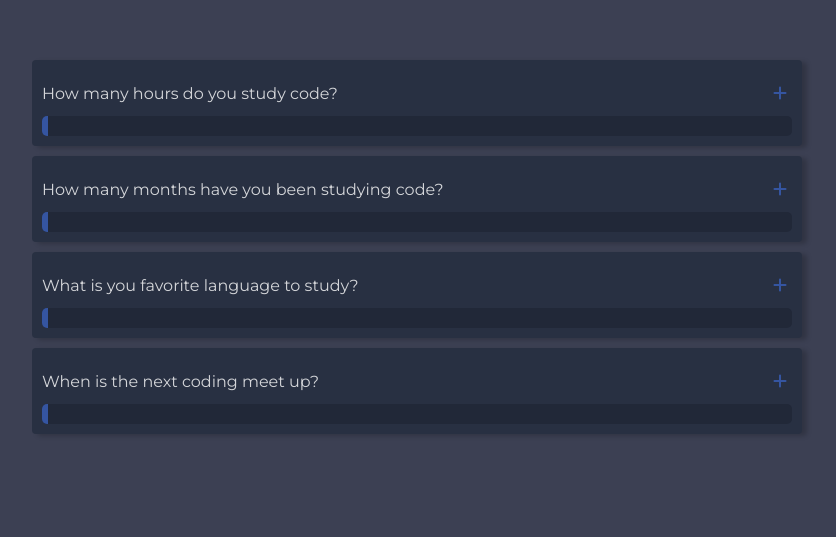
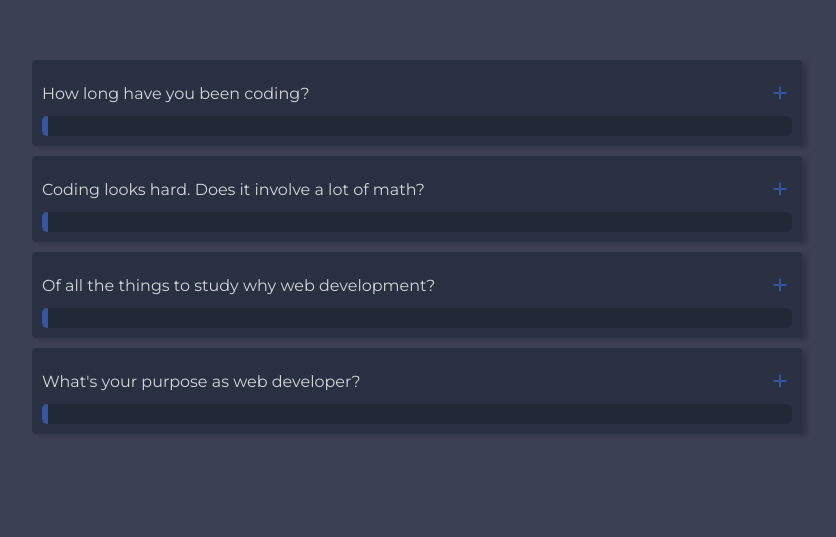
Before and after one commit to Nola360/March-14, a plain HTML site: page index.html in a window 1280 px wide. Shown: the part 148-685 px from the top of the page, without its empty margins (223-1059 px from the left). Drawn offline with Linux system fonts and the light colour scheme.

Commit message:
changed questions and added new answers

```diff
--- a/index.html
+++ b/index.html
@@ -17,57 +17,64 @@
       <div class="accordion">
         <div class="accordion-item" id='question1'>
           <a class='accordion-link' href="#question1">
-            How many hours do you study code?
+            How long have you been coding?
             <i class="fas fa-plus"></i>
             <i class="fas fa-minus"></i>
           </a>
           <div class="answer">
-            <p>Lorem ipsum dolor sit amet consectetur adipisicing elit. Quasi distinctio omnis sunt explicabo at illo
-              quidem architecto iste.Lorem ipsum dolor sit amet consectetur adipisicing elit. Quasi distinctio omnis
-              sunt explicabo at illo
-              quidem architecto iste.
+            <p>Well according to github I've been coding for about 4.5 months! However, I've been coding much much
+              longer than that on and off. I began using github about 10 months ago but I've been using it more
+              seriously for the last 5 months.
             </p>
           </div>
         </div>
         <div class="accordion-item" id='question2'>
           <a class='accordion-link' href="#question2">
-            How many months have you been studying code?
+            Coding looks hard. Does it involve a lot of math?
             <i class="fas fa-plus"></i>
             <i class="fas fa-minus"></i>
           </a>
           <div class="answer">
-            <p>Lorem ipsum dolor sit amet consectetur adipisicing elit. Quasi distinctio omnis sunt explicabo at illo
-              quidem architecto iste.Lorem ipsum dolor sit amet consectetur adipisicing elit. Quasi distinctio omnis
-              sunt explicabo at illo
-              quidem architecto iste.
+            <p>No but to be honest, it all depends on what type of project you're developing. Some projects such as
+              a weight converter require
+              mathmatical expressions while other projects simply do not. If you're wondering if math is an integral
+              part of web
+              development, the answer is yes!
             </p>
           </div>
         </div>
         <div class="accordion-item" id='question3'>
           <a class='accordion-link' href="#question3">
-            What is you favorite language to study?
+            Of all the things to study why web development?
             <i class="fas fa-plus"></i>
             <i class="fas fa-minus"></i>
           </a>
           <div class="answer">
-            <p>Lorem ipsum dolor sit amet consectetur adipisicing elit. Quasi distinctio omnis sunt explicabo at illo
-              quidem architecto iste.Lorem ipsum dolor sit amet consectetur adipisicing elit. Quasi distinctio omnis
-              sunt explicabo at illo
-              quidem architecto iste.
+            <p>Initially, I had no idea what web development was about when I decided to study it and to be completely
+              honest I'm
+              still learning what it truly means to be a web developer. Interestingly
+              enough though, I discovered that a programmer is who I am at heart. I love using my brain and I love
+              to find
+              solutions to problems but most of all I love to create things! I believe that the ability to create is
+              Gods gift to us as human
+              beings. Web development is perfect for my type of
+              personality! I guess I got lucky when I picked this one.
             </p>
           </div>
         </div>
         <div class="accordion-item" id='question4'>
           <a class='accordion-link' href="#question4">
-            When is the next coding meet up?
+            What's your purpose as web developer?
             <i class="fas fa-plus"></i>
             <i class="fas fa-minus"></i>
           </a>
           <div class="answer">
-            <p>Lorem ipsum dolor sit amet consectetur adipisicing elit. Quasi distinctio omnis sunt explicabo at illo
-              quidem architecto iste.Lorem ipsum dolor sit amet consectetur adipisicing elit. Quasi distinctio omnis
-              sunt explicabo at illo
-              quidem architecto iste.
+            <p>Right now I'm putting in serveral hours a day coding to improve my skills in HTML, CSS and JavaScript.
+              I'm also tracking my progress everyday on GitHub which is exciting to be able to go back and see all the
+              contributions I've made in the past 5 months! In the long run I see myself building successful software
+              applications that
+              make peoples lives easier - After all, technology is rapidly advancing and people need help navigating
+              through these changing times.
             </p>
           </div>
         </div>
--- a/style.css
+++ b/style.css
@@ -93,6 +93,7 @@ section {
   font-size: 1.4rem;
   color: rgba(255,255,255,0.6);
   padding: 1rem;
+  line-height: 2rem;
 }
 
 /* targets accordion item answer to reveal and hide answer */
```
